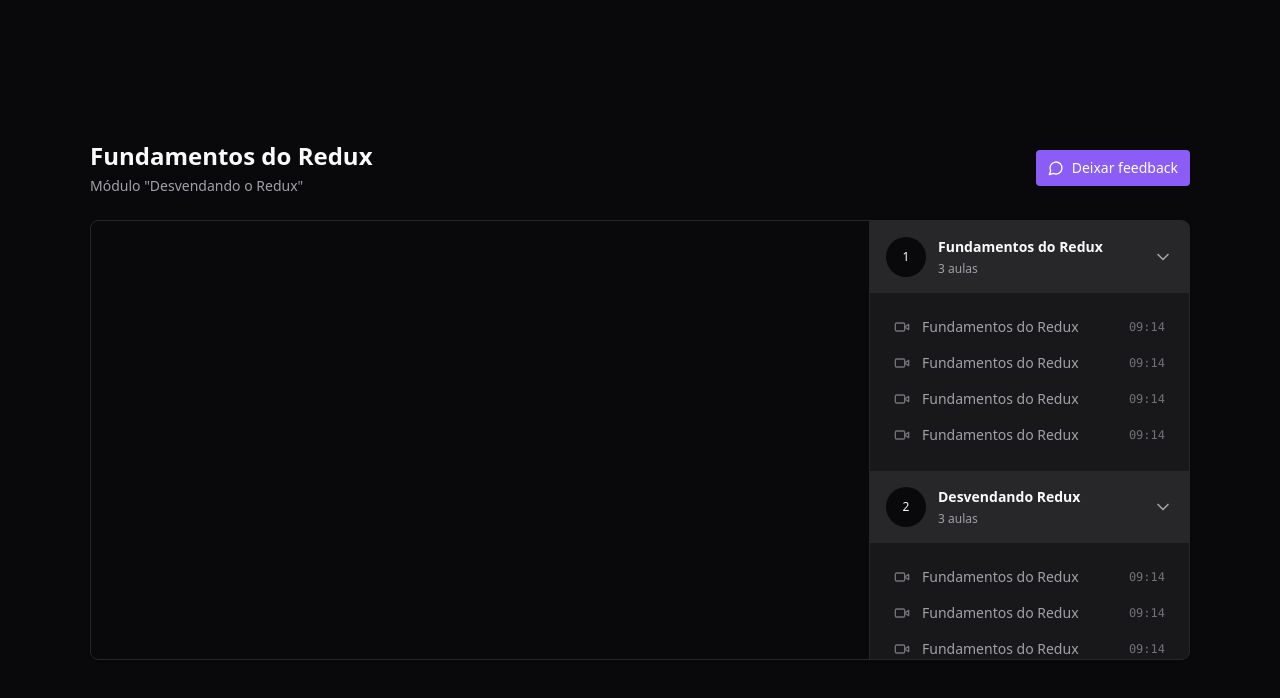
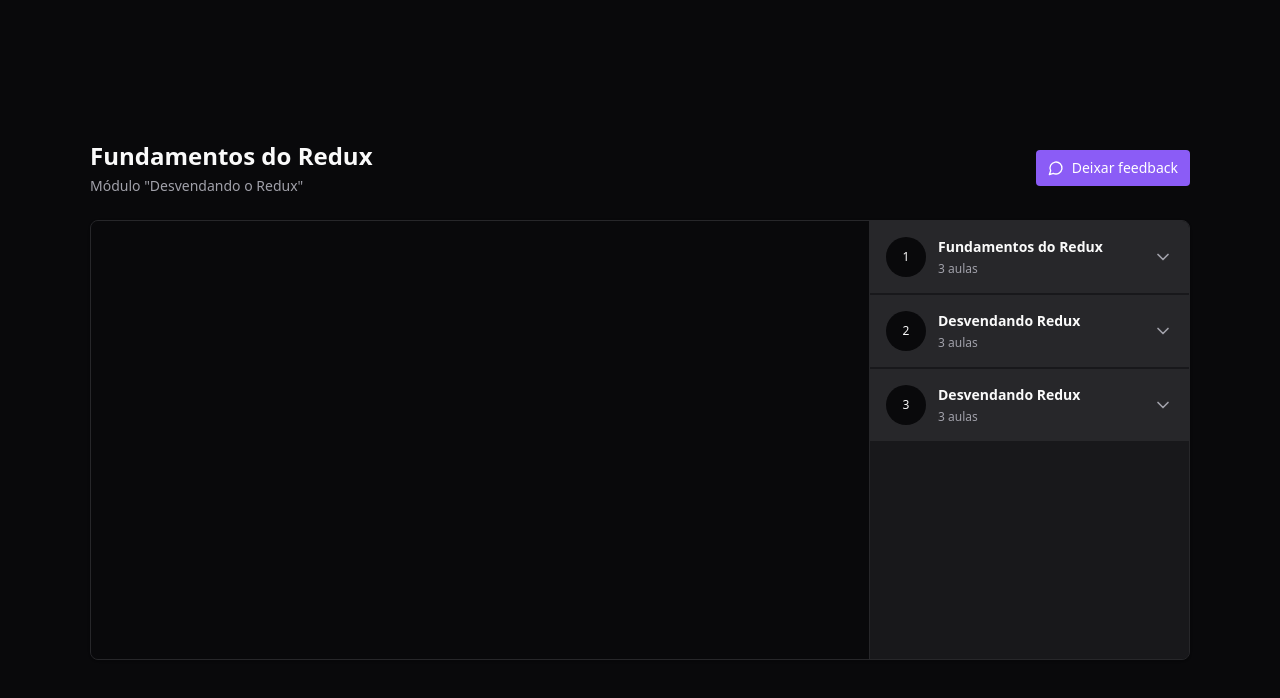
Before and after one commit to Rodrigo001-dev/react-redux-zustand, a React (Vite) app: page / in a window 1280 px wide. Shown: the top 698 px of the page. Built offline with nearby package versions, Linux system fonts and the light colour scheme.

Commit message:
:sparkles: feat: add Collapsible from radix

```diff
--- a/package.json
+++ b/package.json
@@ -10,6 +10,7 @@
     "preview": "vite preview"
   },
   "dependencies": {
+    "@radix-ui/react-collapsible": "^1.0.3",
     "@reduxjs/toolkit": "^2.0.1",
     "lucide-react": "^0.294.0",
     "react": "^18.2.0",
--- a/src/components/Module.tsx
+++ b/src/components/Module.tsx
@@ -1,3 +1,4 @@
+import * as Collapsible from '@radix-ui/react-collapsible'
 import { ChevronDown } from "lucide-react";
 
 import { Lesson } from "./Lesson";
@@ -10,8 +11,8 @@
 
 export function Module({ moduleIndex, title, amountOfLessons }: ModuleProps) {
   return (
-    <div>
-      <button className="flex w-full items-center gap-3 bg-zinc-800 p-4">
+    <Collapsible.Root className='group'>
+      <Collapsible.Trigger className="flex w-full items-center gap-3 bg-zinc-800 p-4">
         <div className="flex h-10 w-10 rounded-full items-center justify-center bg-zinc-950 text-xs">
           {moduleIndex + 1}
         </div>
@@ -21,15 +22,17 @@
           <span className="text-xs text-zinc-400">{amountOfLessons} aulas</span>
         </div>
 
-        <ChevronDown className="w-5 h-5 ml-auto text-zinc-400" />
-      </button>
+        <ChevronDown className="w-5 h-5 ml-auto text-zinc-400 group-data-[state=open]:rotate-180 transition-transform duration-300" />
+      </Collapsible.Trigger>
 
+      <Collapsible.Content>
         <nav className="relative flex flex-col gap-4 p-6">
           <Lesson title="Fundamentos do Redux" duration="09:14" />
           <Lesson title="Fundamentos do Redux" duration="09:14" />
           <Lesson title="Fundamentos do Redux" duration="09:14" />
           <Lesson title="Fundamentos do Redux" duration="09:14" />
         </nav>
-    </div>
+      </Collapsible.Content>
+    </Collapsible.Root>
   )
 }
```
Also changed, not shown: 1 other file (tests, documents, lock files or other folders). Lines whose indentation alone changed are shown as unchanged.
